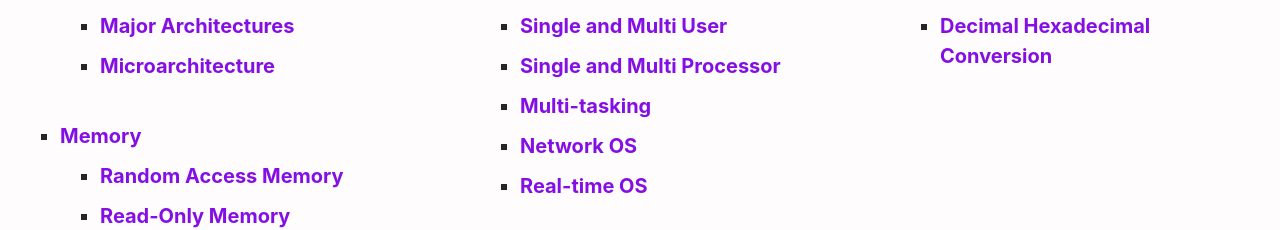
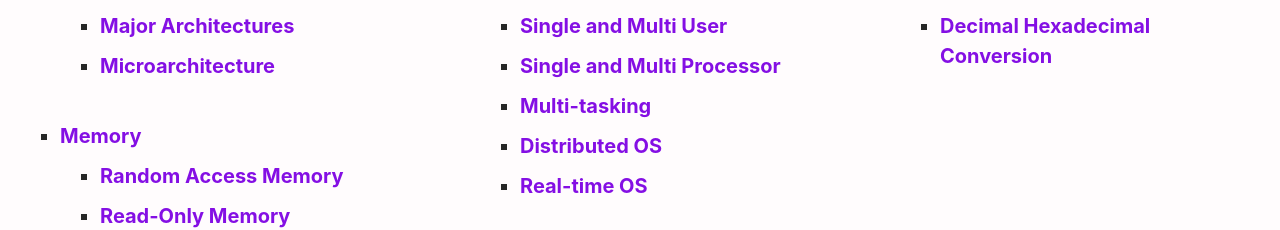
Before and after one commit to Christopher-Cannon/Christopher-Cannon.github.io, a Vue app: page / in a window 1280 px wide. Shown: the part 1125-1355 px from the top of the page. Built offline with nearby package versions, Linux system fonts and the light colour scheme; the HTML template or start-up script is replaced by a standard one; a web font is replaced by a local one.

Commit message:
Update distributed OS links

```diff
--- a/src/pages/Home.vue
+++ b/src/pages/Home.vue
@@ -52,7 +52,7 @@ import SideImage from "../components/common/SideImage.vue";
                                     >Peripherals</router-link
                                 >
                             </li>
-                            <li style="display:none">
+                            <li style="display: none">
                                 <router-link
                                     to="/hardware-overview#development-history"
                                     class="link"
@@ -237,9 +237,9 @@ import SideImage from "../components/common/SideImage.vue";
                             </li>
                             <li>
                                 <router-link
-                                    to="/operating-systems#network-os"
+                                    to="/operating-systems#distributed-os"
                                     class="link"
-                                    >Network OS</router-link
+                                    >Distributed OS</router-link
                                 >
                             </li>
                             <li>
```
